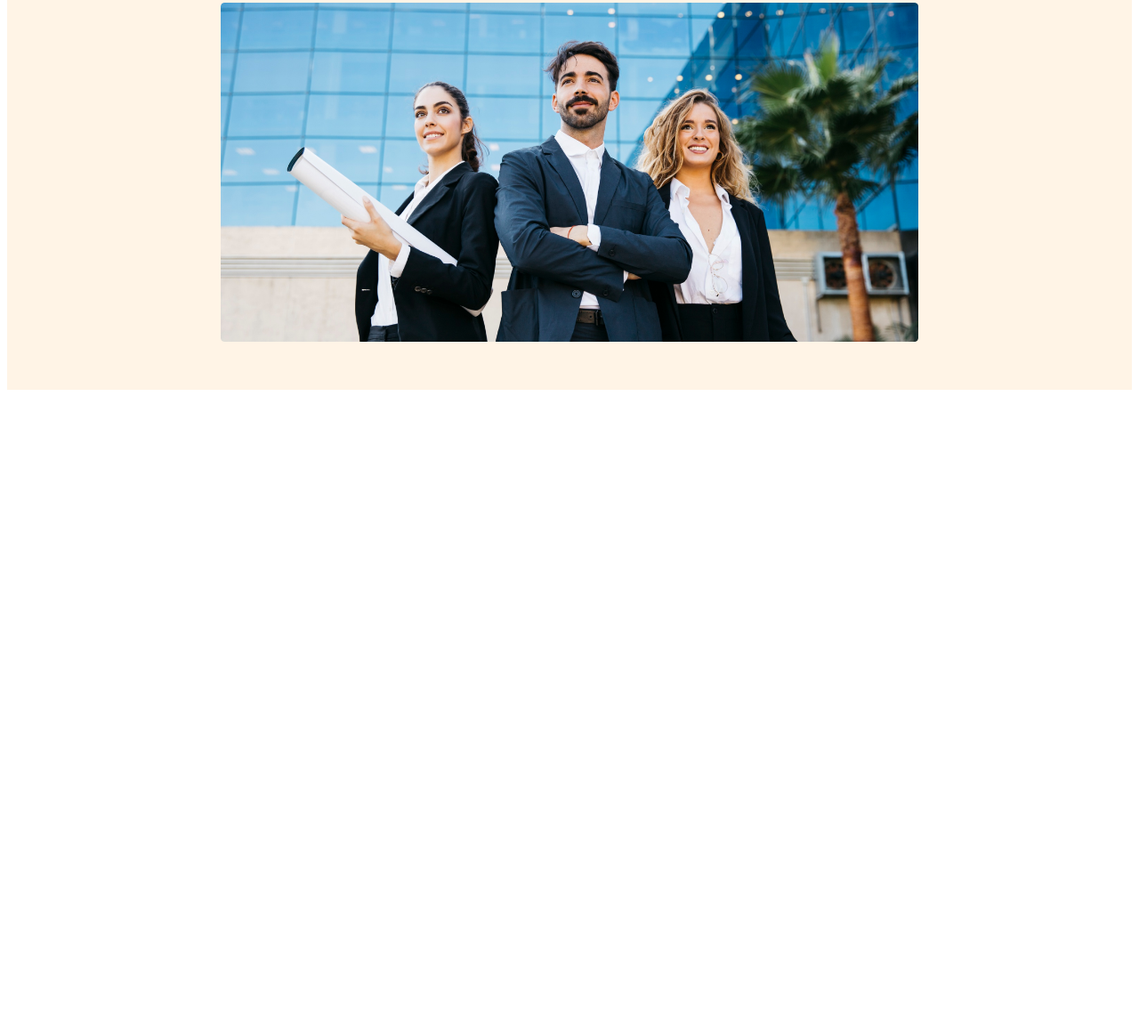
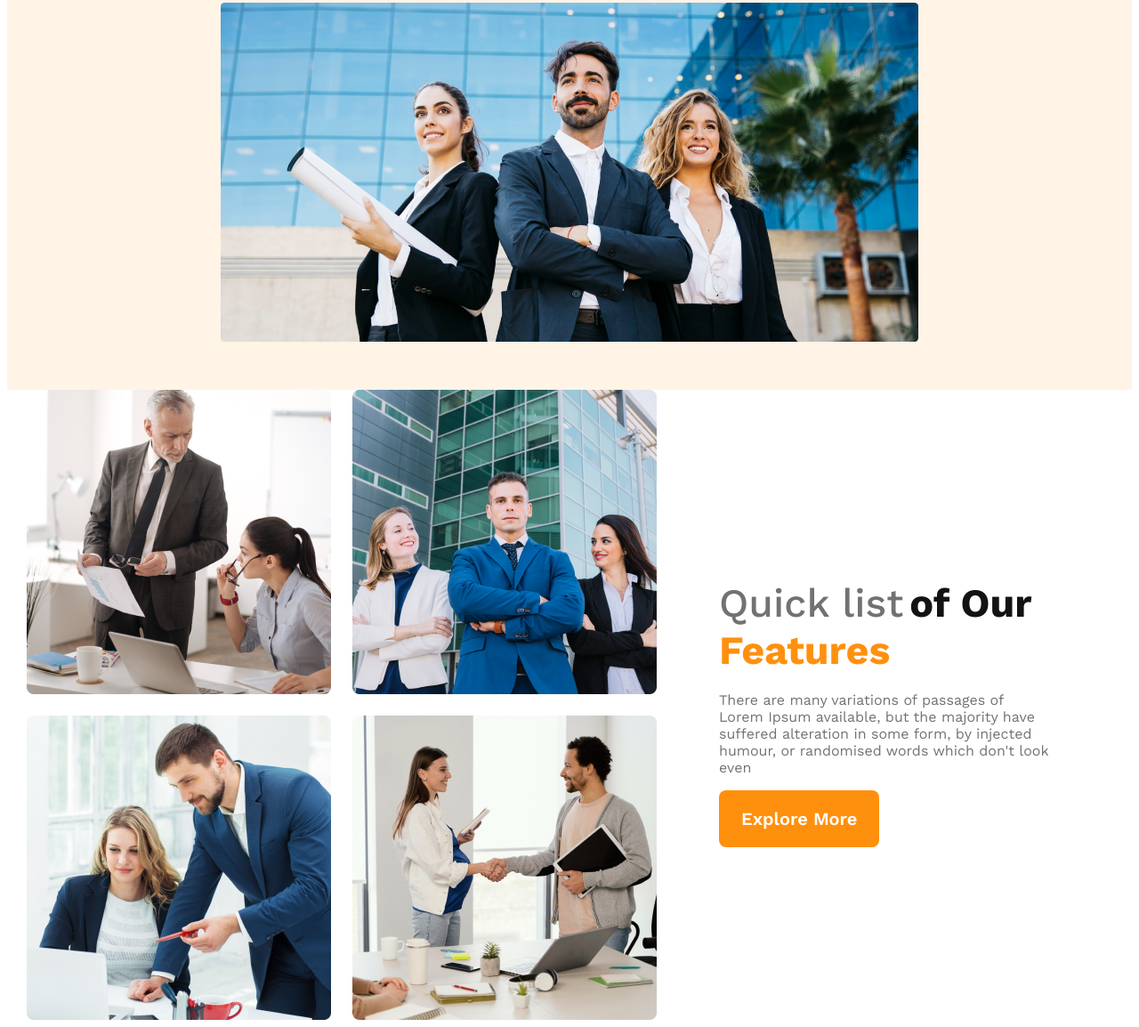
Before and after one commit to Shihab352/G3-Architect_Website, a plain HTML site: page index.html in a window 1280 px wide. Shown: the part 594-1748 px from the top of the page at 89% size. Before the commit the page ends 1040 px from the top, so only its background shows below. Drawn offline with nearby package versions, Linux system fonts and the light colour scheme.

Commit message:
feature content added

```diff
--- a/index.html
+++ b/index.html
@@ -7,6 +7,7 @@
     <link rel="stylesheet" href="styles/style.css">
 </head>
 <body>
+    <!-- header start -->
     <header>
 <nav>
     <h3 class="nav-title">G3 Architect</h3>
@@ -29,9 +30,27 @@
     </div>
     <img src="images/banner.png" alt="">
 </div>
-    </header>
+    </header> <!-- header end -->
     <main>
-
+        <!-- features section start -->
+        <section class="features-container">
+              <div class="team-pictures">
+             <img src="images/team1.png" alt="">
+             <img src="images/team2.png" alt="">
+             <img src="images/team3.png" alt="">
+             <img src="images/team4.png" alt="">
+              </div>
+              <div class="features-content">
+                <h1 class="features-title">
+                    <span class="quick-list">Quick list</span> <span class="of-our">of Our</span><span class="text-features"> Features
+                    </span>
+                </h1>
+                <p class="features-description">
+                    There are many variations of passages of Lorem Ipsum available, but the majority have suffered alteration in some form, by injected humour, or randomised words which don't look even
+                </p>
+                <button class="btn-primary">Explore More</button>
+              </div>
+         </section>
     </main>
     <footer>
 
--- a/styles/style.css
+++ b/styles/style.css
@@ -70,6 +70,40 @@
     font-size: 4rem;
     font-weight: 700;
 }
+/* main style */
+main{
+    max-width: 1220px;
+    margin: 0 auto;
+}
+/* features style */
+.features-container{
+    display: flex;
+    align-items: center;
+}
+.team-pictures{
+    display: grid;
+    grid-template-columns: repeat(2, 1fr);
+    gap:1.5rem;
+}
+.features-content{
+    padding-left:70px;
+    padding-right:70px ;
+}
+.quick-list{
+    color:rgb(114, 114, 114);
+    font-weight:500;
+    font-size: 2.8rem;
+}
+.of-our{
+    color:rgb(19, 19, 19);
+    font-size: 2.8rem;
+    font-weight: 700;
+}
+.text-features{
+    color: rgb(255, 144, 14);
+    font-size: 2.8rem;
+    font-weight: 700;
+}
 /* Responsive media queries */
 /* mobile devices */
 @media screen and (max-width:576px) {
```
